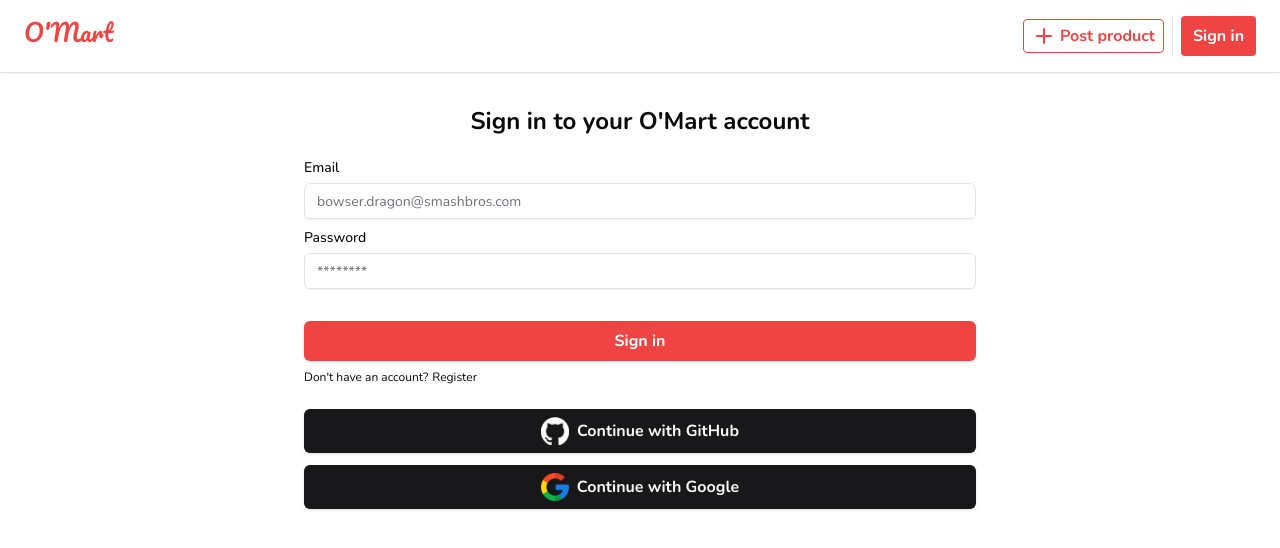
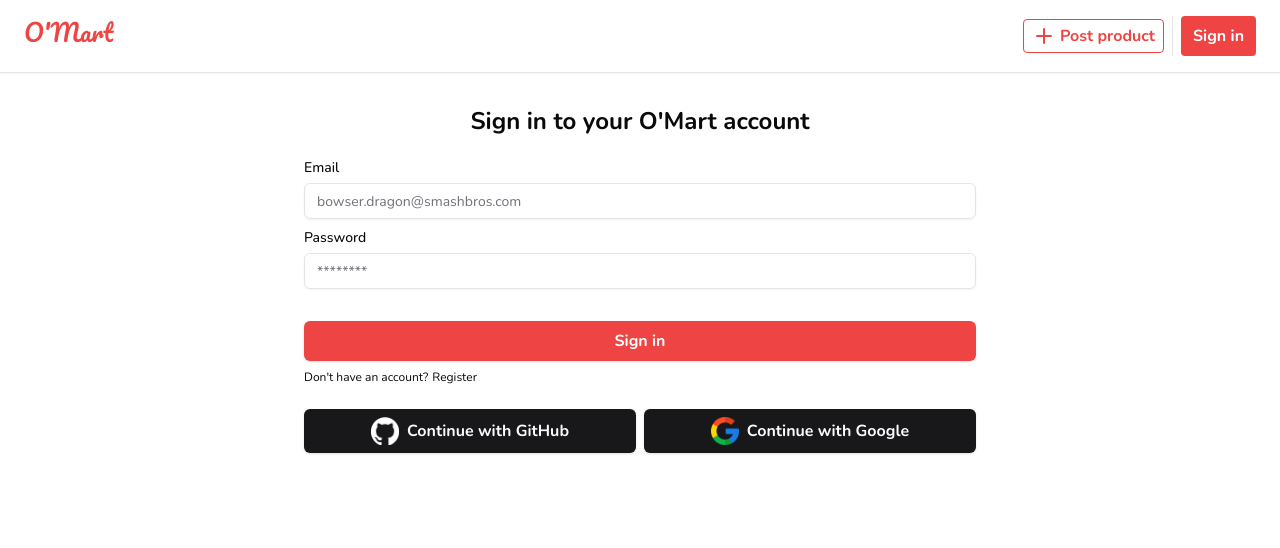
Before and after one commit to ksmcod/o-mart, a Next.js app: page /login in a window 1280 px wide. Shown: the top 548 px of the page. Built offline with nearby package versions, Linux system fonts and the light colour scheme; no server answers.

Commit message:
feat: completed google authentication configuration

```diff
--- a/src/auth.config.ts
+++ b/src/auth.config.ts
@@ -2,6 +2,7 @@
 import type { NextAuthConfig } from "next-auth";
 import Credentials from "next-auth/providers/credentials";
 import GitHub from "next-auth/providers/github";
+import Google from "next-auth/providers/google";
 
 import { LoginSchema } from "@/schemas/auth-schemas";
 import { getUserByEmail } from "@/data/user";
@@ -36,5 +37,9 @@
       clientId: process.env.GITHUB_CLIENT_ID,
       clientSecret: process.env.GITHUB_CLIENT_SECRET,
     }),
+    Google({
+      clientId: process.env.GOOGLE_CLIENT_ID,
+      clientSecret: process.env.GOOGLE_CLIENT_SECRET,
+    }),
   ],
 } satisfies NextAuthConfig;
--- a/src/components/auth/social.tsx
+++ b/src/components/auth/social.tsx
@@ -8,7 +8,7 @@
 
 export default function Social() {
   return (
-    <div className="space-y-3">
+    <div className="flex flex-col sm:flex-row items-center gap-2">
       {/* Github Sign in button */}
       <Button
         onClick={() => signIn("github")}
```
